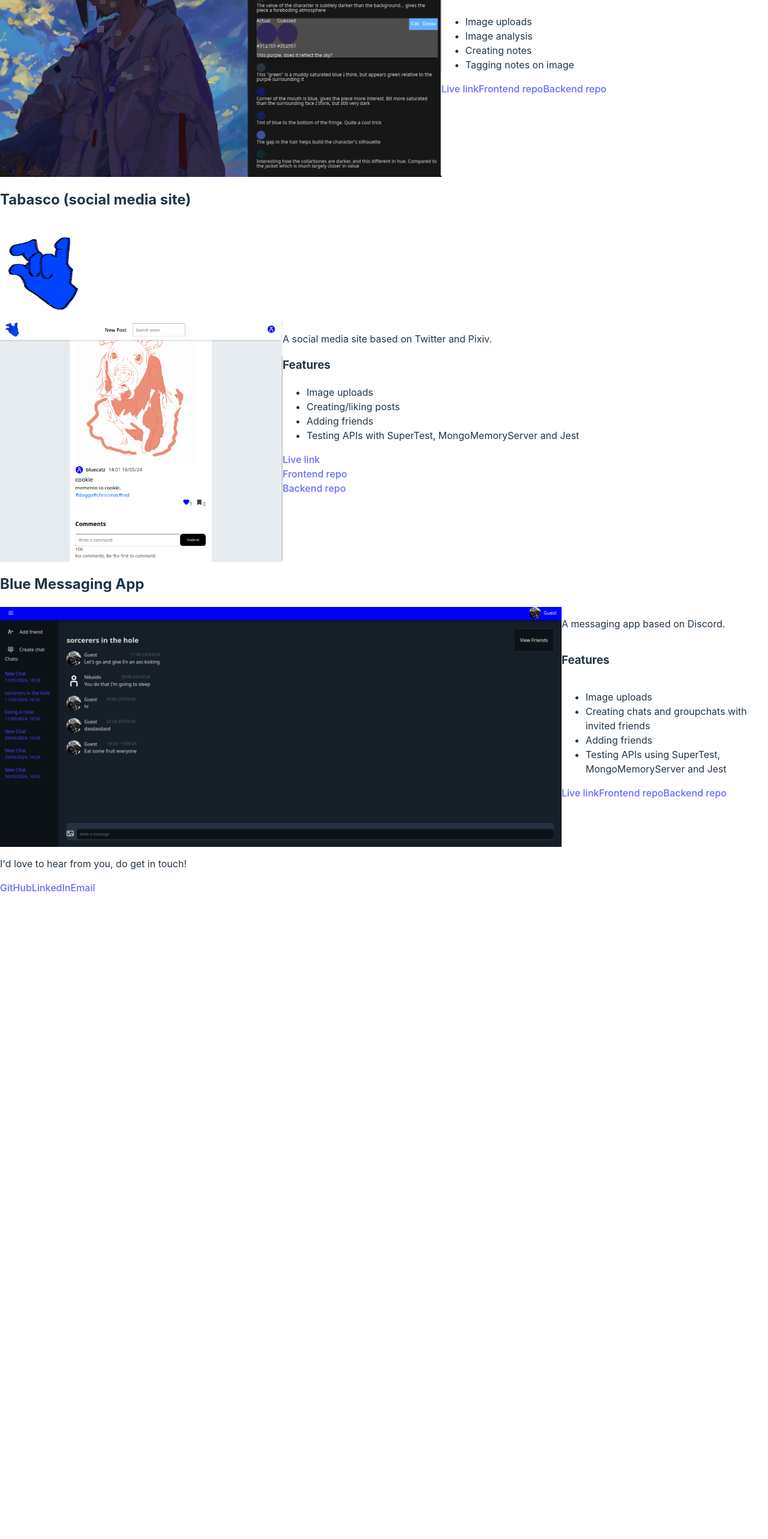
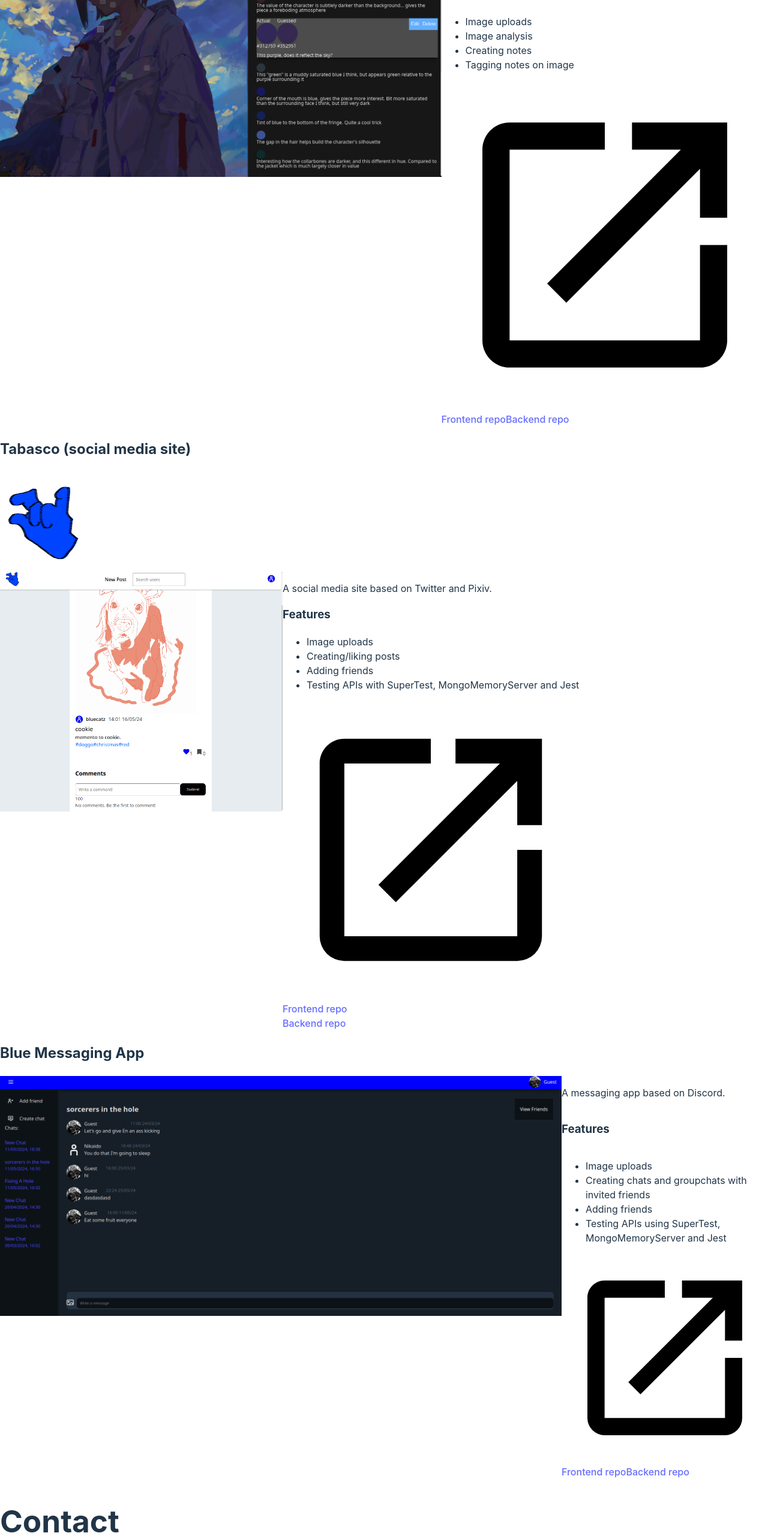
Before and after one commit to jasonHYLam/personal-portfolio-v2, a React (Vite) app: page / in a window 1280 px wide. Shown: the part 1360-3926 px from the top of the page at 60% size. Before the commit the page ends 2852 px from the top, so only its background shows below. Built offline with nearby package versions, Linux system fonts and the light colour scheme.

Commit message:
Add open in new link icon to projects

```diff
--- a/src/components/Contact.jsx
+++ b/src/components/Contact.jsx
@@ -3,6 +3,7 @@ export function Contact() {
   return (
     <>
       <section>
+        <h1>Contact</h1>
         <p>I'd love to hear from you, do get in touch!</p>
         <a href="https://github.com/jasonHYLam" target="_blank">
           GitHub
--- a/src/components/projects/project/BlueMessagingApp.jsx
+++ b/src/components/projects/project/BlueMessagingApp.jsx
@@ -1,5 +1,7 @@
 import styles from "./project.module.css";
 import blueMessagingApp1 from "../../../assets/blueMessagingApp1.png";
+import gitHubIcon from "../../../assets/github-mark.svg";
+import openNewLinkIcon from "../../../assets/open-in-new.svg";
 
 export function BlueMessagingApp() {
   return (
@@ -22,7 +24,7 @@ export function BlueMessagingApp() {
               href="https://blue-messaging-app.netlify.app/login"
               target="_blank"
             >
-              Live link
+              <img src={openNewLinkIcon} alt="" />
             </a>
             <a
               href="https://github.com/jasonHYLam/TOP-messaging-app-client/"
--- a/src/components/projects/project/Saturated.jsx
+++ b/src/components/projects/project/Saturated.jsx
@@ -1,6 +1,7 @@
 import saturated1 from "../../../assets/saturated1.png";
 import saturatedLogo from "../../../assets/SaturatedLogo.png";
 import styles from "./project.module.css";
+import openNewLinkIcon from "../../../assets/open-in-new.svg";
 
 export function Saturated() {
   return (
@@ -27,7 +28,7 @@ export function Saturated() {
           </section>
           <section>
             <a href="https://saturated.netlify.app/login" target="_blank">
-              Live link
+              <img src={openNewLinkIcon} alt="" />
             </a>
             <a
               href="https://github.com/jasonHYLam/saturated-frontend/"
--- a/src/components/projects/project/Tabasco.jsx
+++ b/src/components/projects/project/Tabasco.jsx
@@ -1,6 +1,7 @@
 import styles from "./project.module.css";
 import tabascoLogo from "../../../assets/TabascoLogo.png";
 import tabasco1 from "../../../assets/tabasco1.png";
+import openNewLinkIcon from "../../../assets/open-in-new.svg";
 
 export function Tabasco() {
   return (
@@ -21,7 +22,7 @@ export function Tabasco() {
           </ul>
           <section className={styles.informationContainer}>
             <a href="https://tabasco.netlify.app/login" target="_blank">
-              Live link
+              <img src={openNewLinkIcon} alt="" />
             </a>
             <a href="https://github.com/jasonHYLam/Odinbook/" target="_blank">
               Frontend repo
```
Also changed, not shown: src/assets/github-mark.svg (added), src/assets/open-in-new.svg (added).
